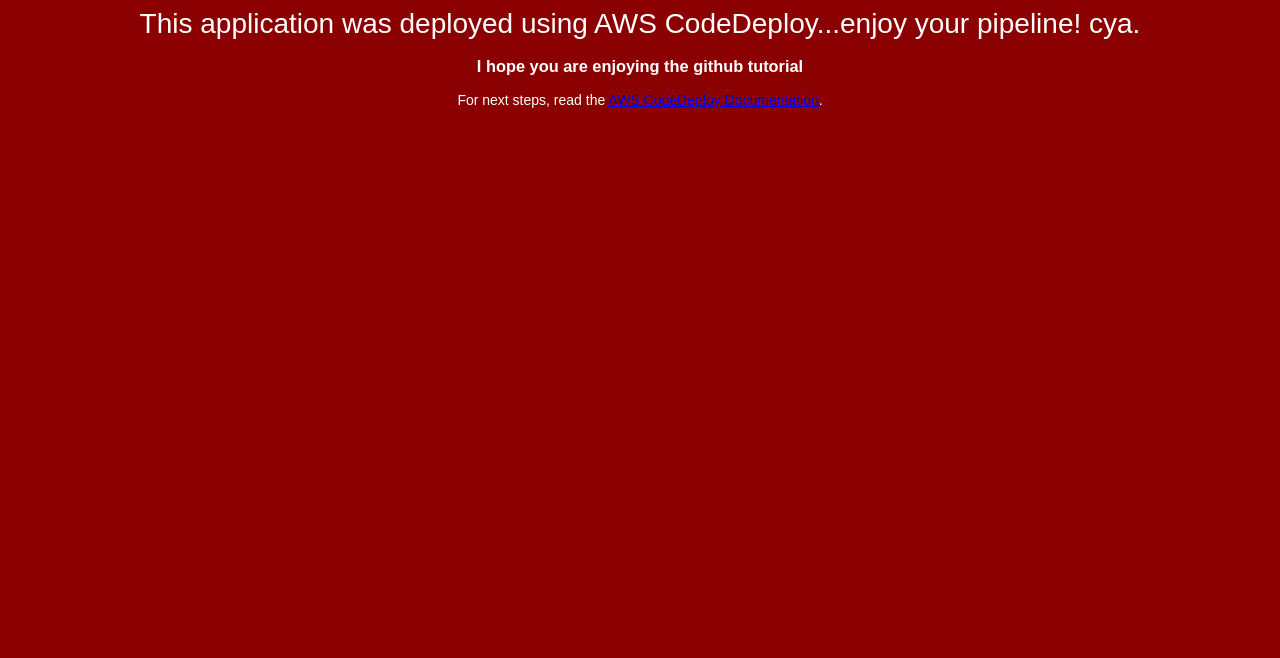
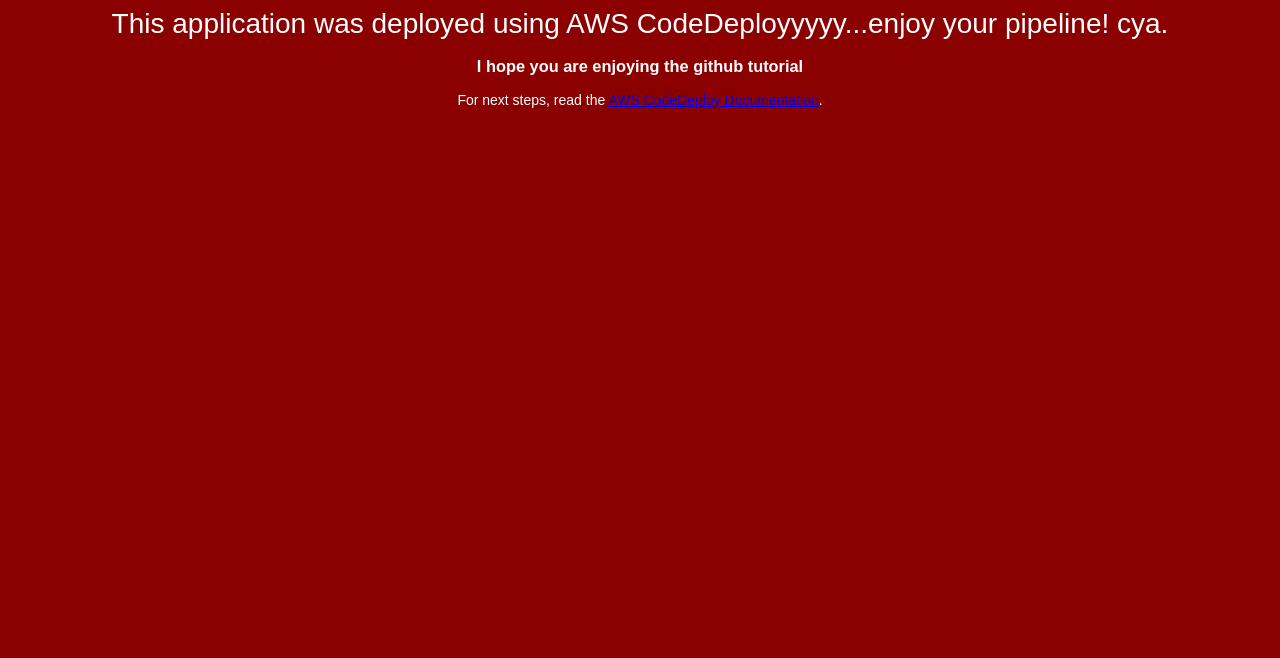
Before and after one commit to madhukamath29/pipeline, a plain HTML site: page index.html in a window 1280 px wide. Shown: the part 142-800 px from the top of the page. Drawn offline with Linux system fonts and the light colour scheme.

Commit message:
Update index.html

```diff
--- a/index.html
+++ b/index.html
@@ -27,7 +27,7 @@
 <body>
   <div align="center">
     <h1>Congratulations</h1>
-    <h2>This application was deployed using AWS CodeDeploy...enjoy your pipeline! cya.</h2>
+    <h2>This application was deployed using AWS CodeDeployyyyy...enjoy your pipeline! cya.</h2>
     <h3> I hope you are enjoying the github tutorial</h3>
     <p>For next steps, read the <a href="http://aws.amazon.com/documentation/codedeploy">AWS CodeDeploy Documentation</a>.</p>
   </div>
```
